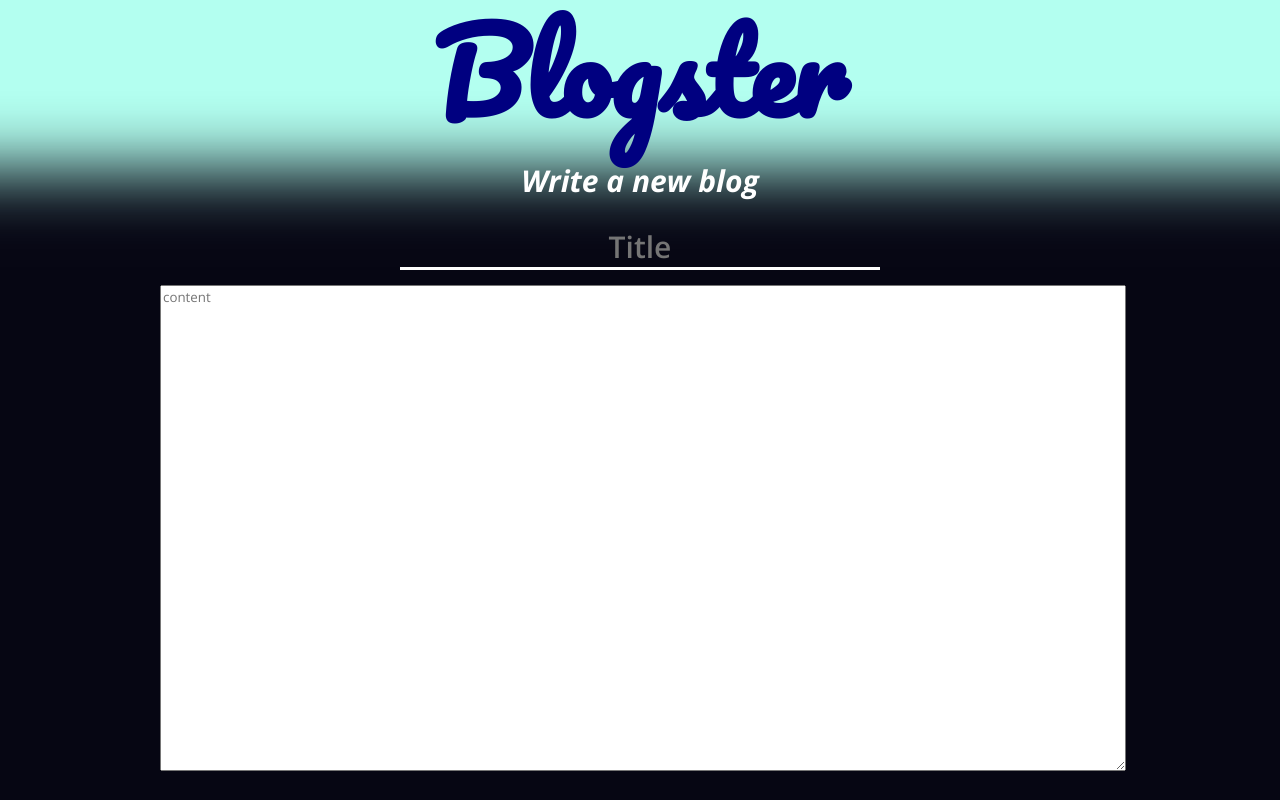
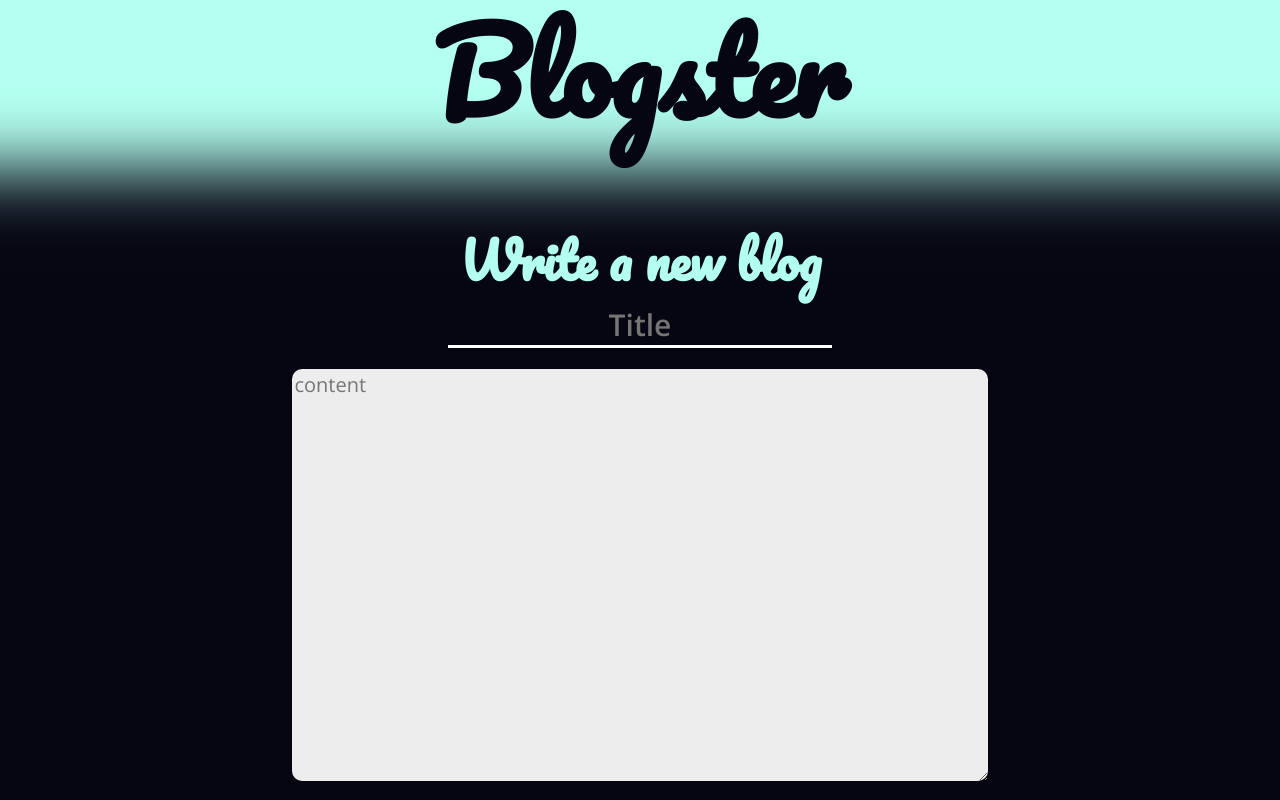
Before and after one commit to JoonasMV/Blogster, a React (Create React App) app in the folder client/: page /newBlog in a window 1280 px wide. Built offline with nearby package versions, Linux system fonts and the light colour scheme.

Commit message:
css räpellys

```diff
--- a/client/package.json
+++ b/client/package.json
@@ -3,6 +3,7 @@
   "version": "0.1.0",
   "private": true,
   "dependencies": {
+    "@reduxjs/toolkit": "^1.9.0",
     "@testing-library/jest-dom": "^5.16.5",
     "@testing-library/react": "^13.4.0",
     "@testing-library/user-event": "^13.5.0",
@@ -11,6 +12,7 @@
     "react-dom": "^18.2.0",
     "react-router-dom": "^6.4.3",
     "react-scripts": "5.0.1",
+    "redux": "^4.2.0",
     "styled-components": "^5.3.6",
     "web-vitals": "^2.1.4"
   },
@@ -20,7 +22,6 @@
     "test": "react-scripts test",
     "eject": "react-scripts eject"
   },
-
   "eslintConfig": {
     "extends": [
       "react-app",
--- a/client/src/App.js
+++ b/client/src/App.js
@@ -1,7 +1,7 @@
 import Banner from "./components/Banner"
 import Bloglist from "./components/Bloglist"
 import Blogform from "./components/Blogform"
-import Userbox from "./components/Userbox"
+import Loginbox from "./components/Loginbox"
 import styled, { createGlobalStyle } from "styled-components"
 import { Route, Routes } from "react-router-dom"
 
@@ -34,7 +34,7 @@ function App() {
           element={
             <>
               <UserboxWrapper>
-                <Userbox />
+                <Loginbox />
               </UserboxWrapper>
               <Bloglist />
             </>
--- a/client/src/components/Banner.js
+++ b/client/src/components/Banner.js
@@ -12,7 +12,7 @@ const Title = styled.h1`
   margin: 0;
   font-family: "Pacifico", cursive;
   font-size: 110px;
-  color: #000080;
+  color: #060613;
 `
 
 const Banner = () => {
--- a/client/src/components/Blogform.js
+++ b/client/src/components/Blogform.js
@@ -1,30 +1,43 @@
 import blogService from "../services/blogService"
 import styled from "styled-components"
-import { useRef } from "react"
+import { useRef, useState } from "react"
 
 const FormWrapper = styled.div`
   margin: auto;
-  width: 75%;
+  width: 60%;
+  height: 70vh;
+  margin-top: 20vh;
+  /* background-color: #12123b; */
+  /* box-shadow: 0px 0px 15px 15px #12123b;
+  border-radius: 50px 0 50px 50px; */
+  padding-top: 2vh;
 `
 
-const BlogForm = styled.form`
+const StyledBlog = styled.form`
   text-align: center;
 `
 
 const Sh2 = styled.h2`
   text-align: center;
-  font-family: "Open Sans";
-  font-weight: 700;
-  font-style: italic;
+  font-family: "Pacifico", cursive;
+  font-size: 50px;
+  color: #b3fff0;
+  margin-bottom: 0;
+  margin-top: 0;
 `
 
 const StyledTextArea = styled.textarea`
-  width: 100%;
-  height: 60vh;
+  width: 90%;
+  height: 51vh;
   font-family: "Open Sans", sans-serif;
+  border: none;
+  background: #ededed;
+  /* opacity: 0.5; */
+  border-radius: 10px;
+  font-size: 20px;
 `
 
-const TitleInput = styled.textarea`
+const StyledTitleArea = styled.textarea`
   font-family: "Open Sans";
   font-weight: 600;
   font-size: 30px;
@@ -36,9 +49,14 @@ const TitleInput = styled.textarea`
   resize: none;
   padding: 0;
   width: 50%;
+  margin-bottom: 2vh;
+  &:focus {
+    outline: none;
+  }
 `
 
 const Blogform = () => {
+  const [content, setContent] = useState("")
   const titleRef = useRef(null)
 
   const resizeField = () => {
@@ -48,13 +66,20 @@ const Blogform = () => {
     textarea.style.height = textarea.scrollHeight + "px"
   }
 
+  const tabHandler = (e) => {
+    if (e.keyCode === 9) {
+      e.preventDefault()
+      setContent((prevState) => prevState + "    ")
+    }
+  }
+
   return (
     <>
-      <Sh2>Write a new blog</Sh2>
       <FormWrapper>
-        <BlogForm>
-          <div style={{ marginBottom: 10 }}>
-            <TitleInput
+        <Sh2>Write a new blog</Sh2>
+        <StyledBlog>
+          <div>
+            <StyledTitleArea
               id="textarea"
               rows={1}
               type="text"
@@ -65,9 +90,14 @@ const Blogform = () => {
           </div>
 
           <div>
-            <StyledTextArea placeholder="content" />
+            <StyledTextArea
+              placeholder="content"
+              onChange={(e) => setContent(e.target.value)}
+              onKeyDown={tabHandler}
+              value={content}
+            />
           </div>
-        </BlogForm>
+        </StyledBlog>
       </FormWrapper>
     </>
   )
--- /dev/null
+++ b/client/src/components/Loginbox.js
@@ -0,0 +1,70 @@
+import { useState } from "react"
+import styled from "styled-components"
+import loginService from "../services/loginService"
+
+const Container = styled.div`
+  padding: 2px;
+  width: 25vh;
+  background-color: rgba(255, 255, 255, 0.5);
+  color: black;
+  border-radius: 10px;
+`
+const StyledForm = styled.form`
+  margin: 10px;
+  margin-top: 5px;
+`
+const Sh3 = styled.h3`
+  font-family: "Open Sans";
+  text-align: center;
+  margin-top: 5px;
+  margin-bottom: 0;
+  opacity: 0.7;
+  margin-bottom: 1vh;
+`
+
+const StyledInput = styled.input`
+  width: 100%;
+  padding: 5px 20px;
+  padding-left: 7px;
+  margin: 3px 0;
+  box-sizing: border-box;
+  border: none;
+  border-bottom: 2px solid black;
+  border-radius: 9px 0 9px;
+`
+
+const Loginbox = () => {
+  const [username, setUsername] = useState("")
+  const [password, setPassword] = useState("")
+
+  const handleLogin = async (event) => {
+    event.preventDefault()
+    const accessToken = await loginService.login(username, password)
+    sessionStorage.setItem("accessToken", JSON.stringify(accessToken))
+  }
+
+  return (
+    <>
+      <Sh3>Login</Sh3>
+      <Container>
+        <StyledForm>
+          Username
+          <StyledInput
+            type="text"
+            value={username}
+            onChange={(e) => setUsername(e.target.value)}
+          />
+          Password
+          <StyledInput
+            type="password"
+            value={password}
+            onChange={(e) => setPassword(e.target.value)}
+          />
+          <button onClick={handleLogin}>Login</button>
+        </StyledForm>
+      </Container>
+    </>
+  )
+}
+
+export default Loginbox
--- a/client/src/components/Userbox.js
+++ b/client/src/components/Userbox.js
@@ -1,66 +1,10 @@
-import { useState } from "react"
-import styled from "styled-components"
-import loginService from "../services/loginService"
 
-const Container = styled.div`
-  width: 25vh;
-  border: 2px solid red;
-  background-color: wheat;
-  color: black;
-  border-radius: 10px;
-`
-const StyledForm = styled.form`
-  margin: 10px;
-  margin-top: 5px;
-`
-const Sh3 = styled.h3`
-  text-align: center;
-  margin-top: 5px;
-  margin-bottom: 0;
-`
-
-const StyledInput = styled.input`
-  width: 100%;
-  padding: 5px 20px;
-  padding-left: 7px;
-  margin: 3px 0;
-  box-sizing: border-box;
-  border: none;
-  border-bottom: 2px solid black;
-  border-radius: 9px 0 9px;
-`
 
 const Userbox = () => {
-  const [username, setUsername] = useState("")
-  const [password, setPassword] = useState("")
+  return (
+    <>
 
-  const handleLogin = async (event) => {
-    event.preventDefault()
-    const accessToken = await loginService.login(username, password)
-    sessionStorage.setItem("accessToken", JSON.stringify(accessToken))
-  }
-
-  return (
-    <Container>
-      <Sh3>Login</Sh3>
-      <StyledForm>
-        Username
-        <StyledInput
-          type="text"
-          value={username}
-          onChange={(e) => setUsername(e.target.value)}
-        />
-
-        Password
-        <StyledInput
-          type="password"
-          value={password}
-          onChange={(e) => setPassword(e.target.value)}
-        />
-
-      <button onClick={handleLogin}>Login</button>
-      </StyledForm>
-    </Container>
+    </>
   )
 }
 
```
Also changed, not shown: client/src/store.js (added), 2 other files (tests, documents, lock files or other folders).
